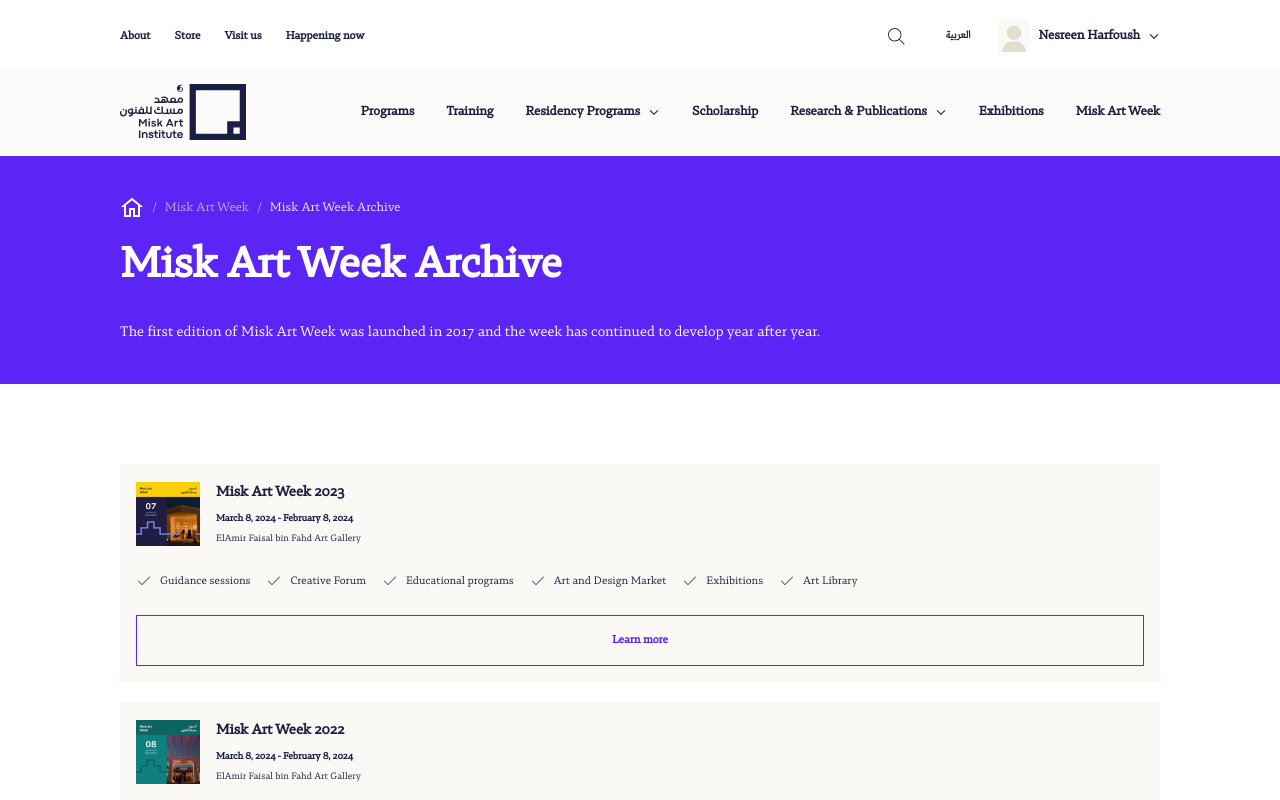
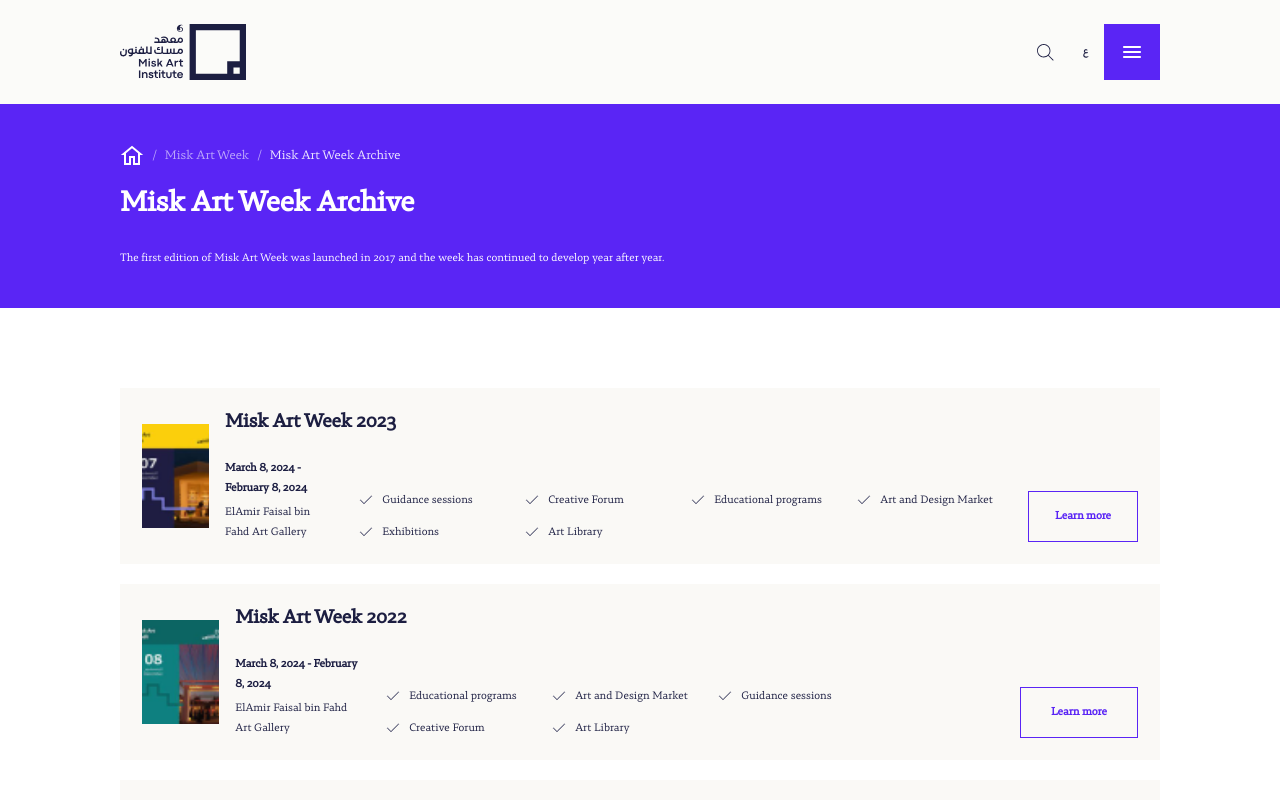
Before and after one commit to DevoAhmedIsmail/misk-art-task, a Next.js app: page /en in a window 1280 px wide. Shown: the top 800 px of the page. Built offline with nearby package versions, Linux system fonts and the light colour scheme.

Commit message:
fix tailwind breakpoint after build

```diff
--- a/src/components/Shared/WeekCard/WeekCard.jsx
+++ b/src/components/Shared/WeekCard/WeekCard.jsx
@@ -9,10 +9,10 @@
 const WeekCard = ({ img, title, date, place, features, href }) => {
     const t = useTranslations('HomePage');
     return (
-        <div className='bg-[var(--Secondary-Creamy-50)] p-[16px] min-[980px]:p-[22px]'>
-            <div className="flex flex-col min-[980px]:flex-row items-start min-[980px]:items-end justify-between gap-[24px]">
+        <div className='bg-[var(--Secondary-Creamy-50)] p-[16px] lg:p-[22px]'>
+            <div className="flex flex-col lg:flex-row items-start lg:items-end justify-between gap-[24px]">
                 <div className="flex items-center gap-[16px] relative">
-                    <div className="relative size-[64px] min-[980px]:size-[104px]">
+                    <div className="relative size-[64px] lg:size-[104px]">
                         <Image
                             src={img}
                             alt={title}
@@ -23,16 +23,16 @@
 
 
                     <div>
-                        <h4 className='relative min-[980px]:absolute w-full top-0 text-[#1C1E41] text-[18px] min-[980px]:text-[24px] font-[600] leading-[24px] line-clamp-1'>{title}</h4>
-                        <p className='text-[var(--Neutrals-500)] text-[12px] min-[980px]:text-[14px] font-[600] leading-[15.5px] min-[980px]:leading-[20px] mb-[4px] mt-[8px] min-[980px]:mt-[48px]'>{date}</p>
-                        <p className='text-[12px] min-[980px]:text-[14px] leading-[15.5px] min-[980px]:leading-[20px]'>{place}</p>
+                        <h4 className='relative lg:absolute w-full top-0 text-[#1C1E41] text-[18px] lg:text-[24px] font-[600] leading-[24px] line-clamp-1'>{title}</h4>
+                        <p className='text-[var(--Neutrals-500)] text-[12px] lg:text-[14px] font-[600] leading-[15.5px] lg:leading-[20px] mb-[4px] mt-[8px] lg:mt-[48px]'>{date}</p>
+                        <p className='text-[12px] lg:text-[14px] leading-[15.5px] lg:leading-[20px]'>{place}</p>
                     </div>
 
                 </div>
 
-                <div className='flex items-center flex-wrap min-[540px]:grid grid-cols-3 gap-y-[12px] gap-x-[16px] min-[980px]:gap-x-[24px]  '>
+                <div className='flex items-center flex-wrap min-[540px]:grid grid-cols-3 gap-y-[12px] gap-x-[16px] lg:gap-x-[24px]  '>
                     {features.map((feature, index) => (
-                        <div className='flex items-center gap-[8px] w-auto min-[980px]:min-w-[142px]' key={index}>
+                        <div className='flex items-center gap-[8px] w-auto lg:min-w-[142px]' key={index}>
                             <Image
                                 src={CheckIcon}
                                 alt='check icon'
@@ -45,7 +45,7 @@
                     ))}
                 </div>
 
-                    <Button classes='!block w-full min-[980px]:w-[140px]' outline>
+                    <Button classes='!block w-full lg:w-[140px]' outline>
                         <Link href={href}>
                             {t("learn-more")}
                         </Link>
--- a/tailwind.config.js
+++ b/tailwind.config.js
@@ -6,13 +6,9 @@
     "./src/app/**/*.{js,ts,jsx,tsx,mdx}",
   ],
   theme: {
-    extend: {
-      backgroundImage: {
-        "gradient-radial": "radial-gradient(var(--tw-gradient-stops))",
-        "gradient-conic":
-          "conic-gradient(from 180deg at 50% 50%, var(--tw-gradient-stops))",
-      },
-    },
+    screens: {
+      lg: "980px"
+    }
   },
   plugins: [],
 };
```
